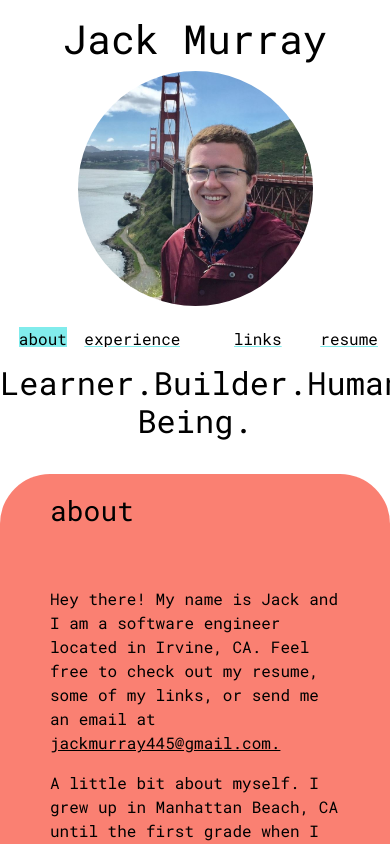
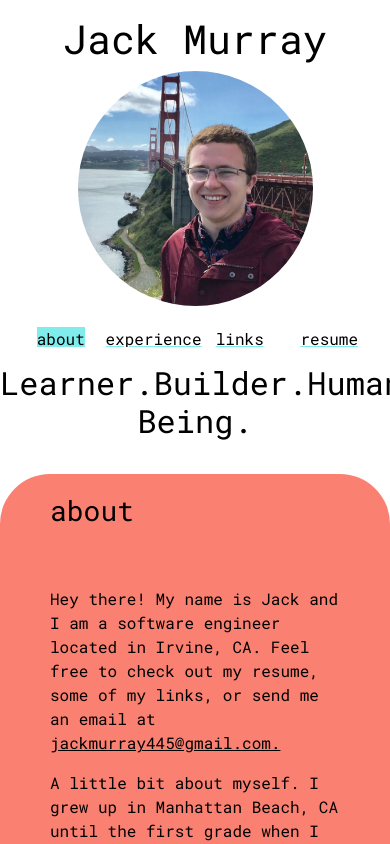
Before and after one commit to jackmurray45/personal-site-v2, a React (Create React App) app: page / in a window 390 px wide. Shown: the top 844 px of the page. Built offline with nearby package versions, Linux system fonts and the light colour scheme; a web font is replaced by a local one.

Commit message:
css updates

```diff
--- a/src/index.css
+++ b/src/index.css
@@ -60,24 +60,7 @@ body {
   }
 
   .first-link, .second-link{
-    margin: 0 !important;
-    width: 50%;
-  }
-
-  .about-link{
-    width:30%;
-  }
-
-  .experience-link{
-    width:70%;
-  }
-
-  .links-link{
-    width:70%;
-  }
-
-  .resume-link{
-    width:30%;
+    width:50%;
   }
 
   .second{
@@ -85,8 +68,4 @@ body {
     justify-content: none!important;
   }
 
-  .first, .second{
-    width: 50% !important;
-  }
-
 }
```
